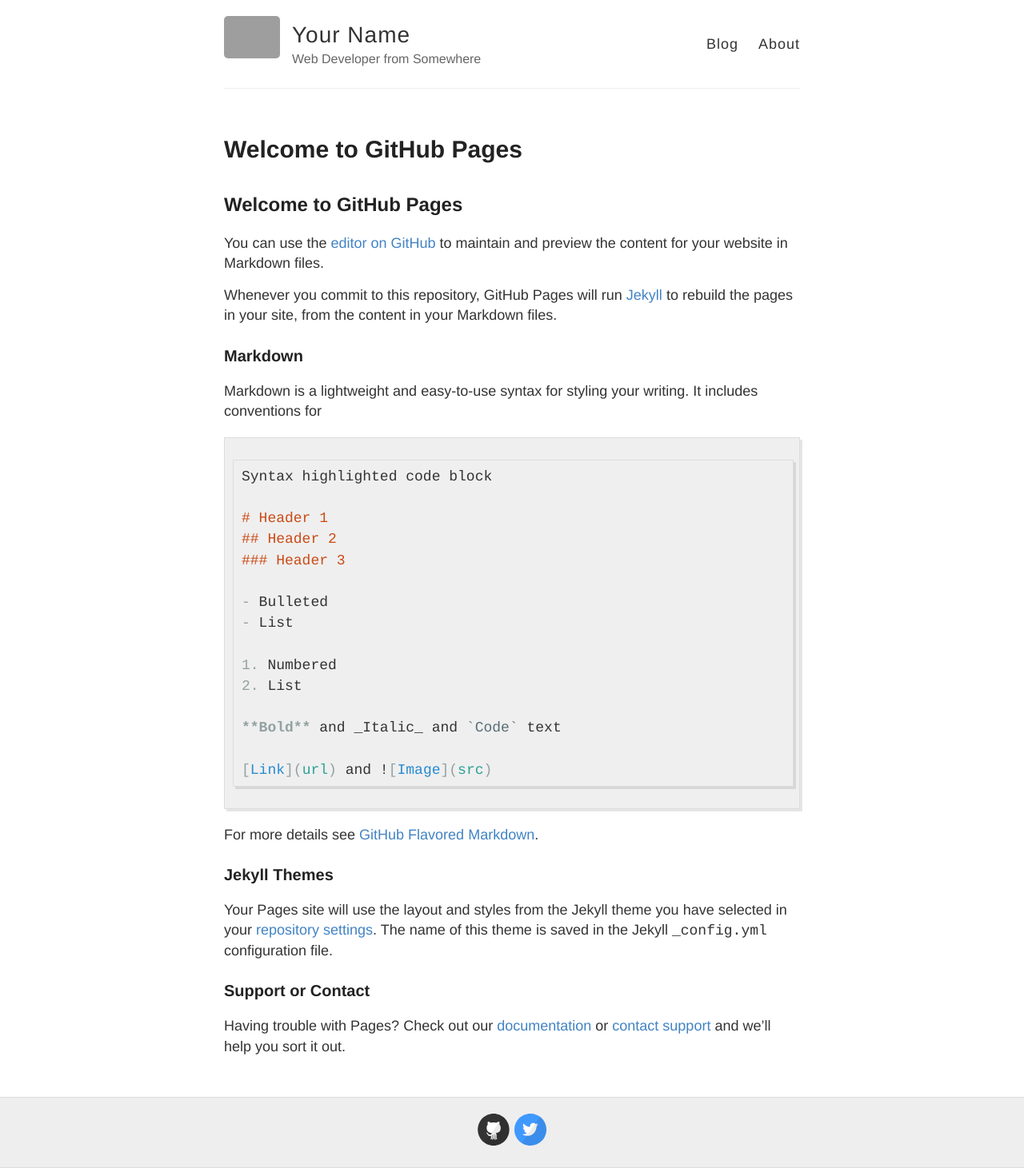
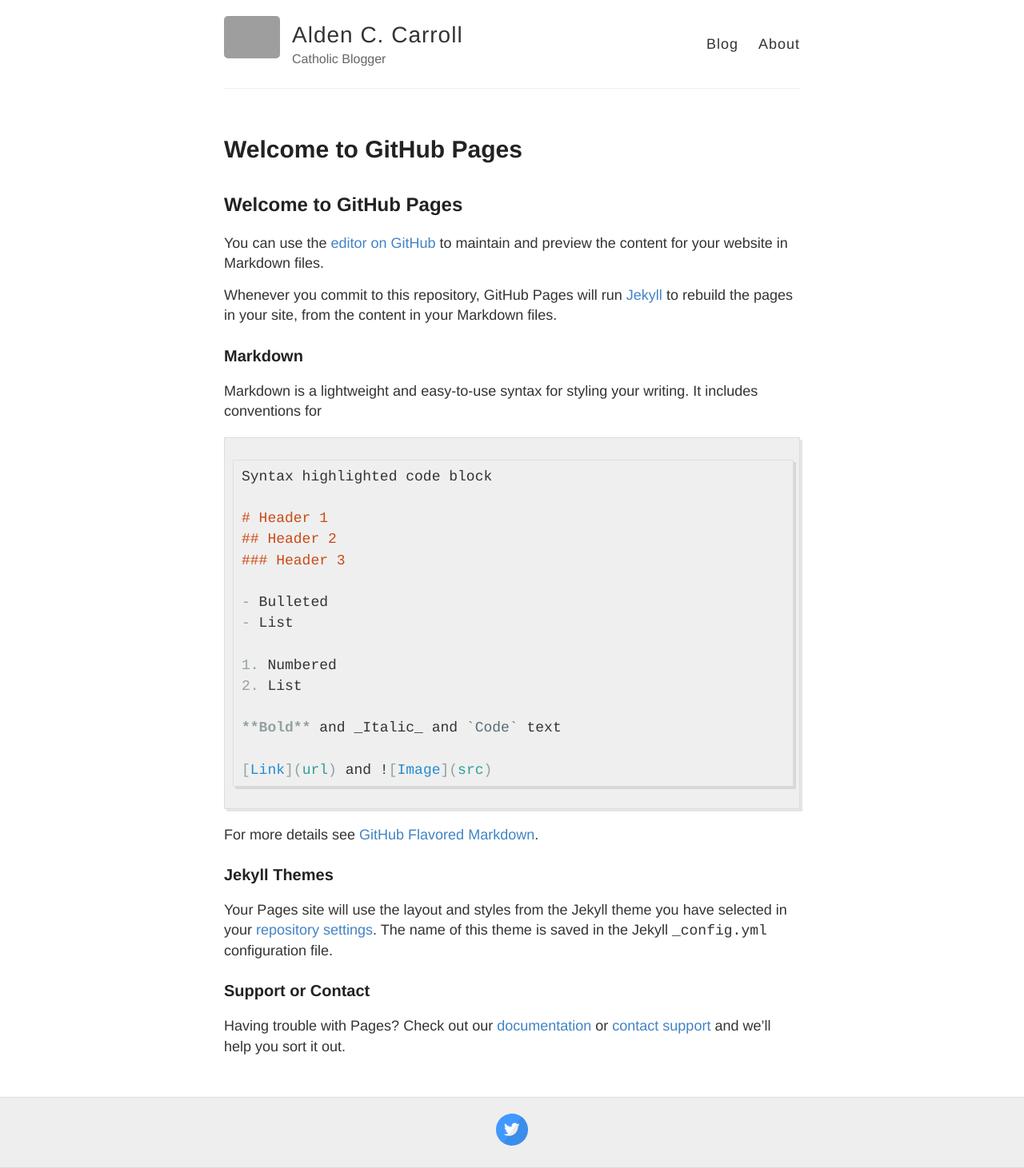
Before and after one commit to AldenCCarroll/AldenCCarroll.github.io, a Jekyll site: the page built from index.md, in a window 1280 px wide. Shown: the whole page at 80% size. Built offline with Jekyll 4.4.1, drawn with Linux system fonts in a browser that asks for light colours; our own code applies the rules of GitHub Pages for plain Markdown files; grey boxes are pictures that could not be loaded.

Commit message:
Update _config.yml

```diff
--- a/_config.yml
+++ b/_config.yml
@@ -3,10 +3,10 @@
 #
 
 # Name of your site (displayed in the header)
-name: Your Name
+name: Alden C. Carroll
 
 # Short bio or description (displayed in the header)
-description: Web Developer from Somewhere
+description: Catholic Blogger
 
 # URL of your avatar or profile pic (you could use your GitHub profile pic)
 avatar: https://raw.githubusercontent.com/barryclark/jekyll-now/master/images/jekyll-logo.png
@@ -21,12 +21,12 @@ footer-links:
   email:
   facebook:
   flickr:
-  github: barryclark/jekyll-now
+  github:
   instagram:
   linkedin:
   pinterest:
   rss: # just type anything here for a working RSS icon
-  twitter: jekyllrb
+  twitter: AldenCCarroll1
   stackoverflow: # your stackoverflow profile, e.g. "users/50476/bart-kiers"
   youtube: # channel/<your_long_string> or user/<user-name>
   googleplus: # anything in your profile username that comes after plus.google.com/
```
